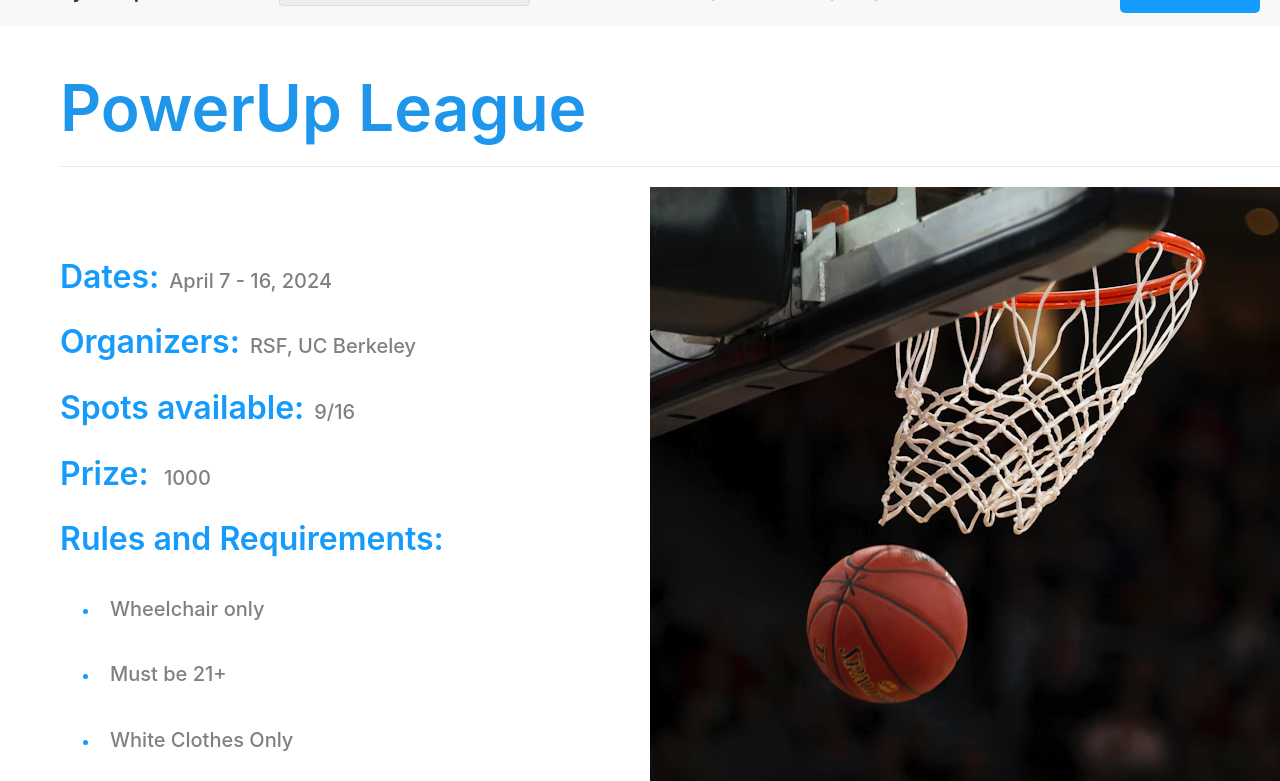
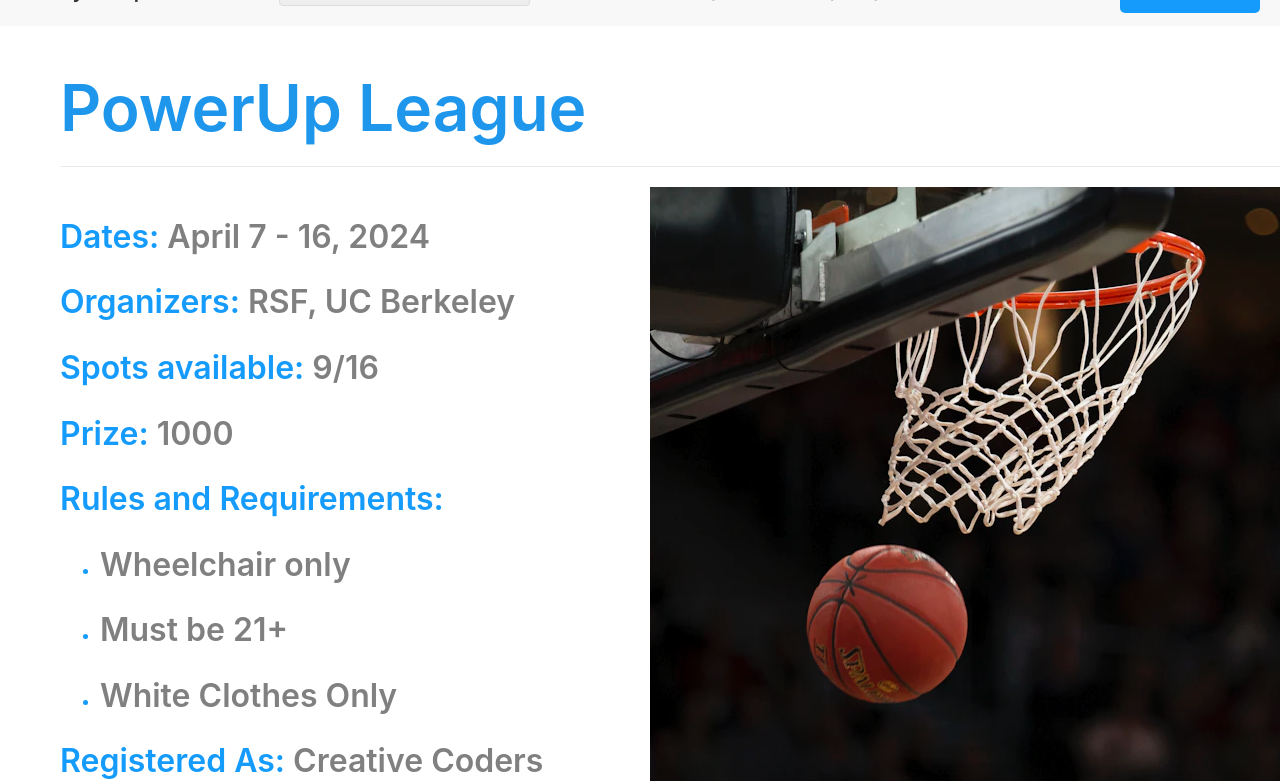
Before and after one commit to irenelgg/BeyondSports, a website: page public/pages/accepted-league.html in a window 1280 px wide. Shown: the part 44-825 px from the top of the page. Drawn offline with Linux system fonts and the light colour scheme.

Commit message:
fixed text size

```diff
--- a/public/pages/accepted-league.html
+++ b/public/pages/accepted-league.html
@@ -45,23 +45,23 @@
   </div>
     <div class="selected-sport-title">
 
-      <h2>Dates:<span class="event-body">April 7 - 16, 2024</span>
+      <h2>Dates:<span class="texts"> April 7 - 16, 2024</span>
 
   </h2>
 
-      <h2>Organizers:<span class="event-body">RSF, UC Berkeley
+      <h2>Organizers:<span class="texts"> RSF, UC Berkeley
        </span></h2>
-      <h2>Spots available:<span class="event-body">9/16 </span>
+      <h2>Spots available:<span class="texts"> 9/16 </span>
       </h2>
-      <h2>Prize:<span class="event-body"> 1000 </span></h2>
+      <h2>Prize:<span class="texts"> 1000 </span></h2>
       <h2>Rules and Requirements:</h2>
       <ul>
 
-      <li><h2><span class="event-body">Wheelchair only</span></h2></li>
-    <li><h2><span class="event-body">Must be 21+</span></h2></li>
-<li><h2><span class="event-body">White Clothes Only</span></h2></li>
+      <li><h2><span class="texts"> Wheelchair only</span></h2></li>
+    <li><h2><span class="texts"> Must be 21+</span></h2></li>
+<li><h2><span class="texts"> White Clothes Only</span></h2></li>
 </ul>
-<h2>Registered As:<span class="event-body"> Creative Coders</span></h2>
+<h2>Registered As:<span class="texts"> Creative Coders</span></h2>
 
 <button type="button" class="exit">Exit League</button>
       </h2>
--- a/public/styles/powerup.css
+++ b/public/styles/powerup.css
@@ -2,8 +2,8 @@
 
 
 .images {
-  max-width: 50px;
-  max-height: 50px;
+  max-width: 10px;
+  max-height: 10px;
   margin-left: 650px;
 }
 
@@ -68,3 +68,10 @@
   box-sizing: border-box;
   /* Includes padding and border in the element's total width and height */
 }
+
+.texts{
+  color: grey;
+  font-size: 32px;
+
+
+}
```
Also changed, not shown: public/pages/powerup.html (+8 -8 lines), public/pages/view-league-invitations.html (+7 -7 lines).
